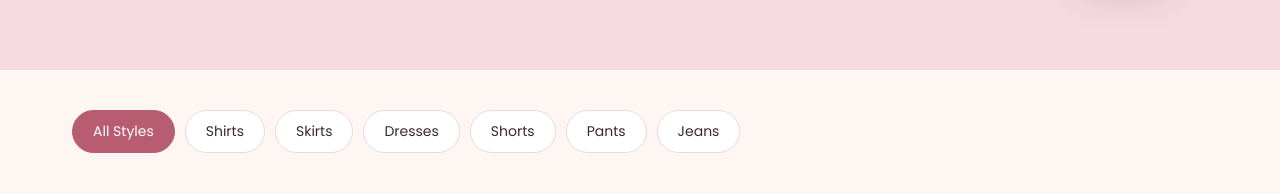
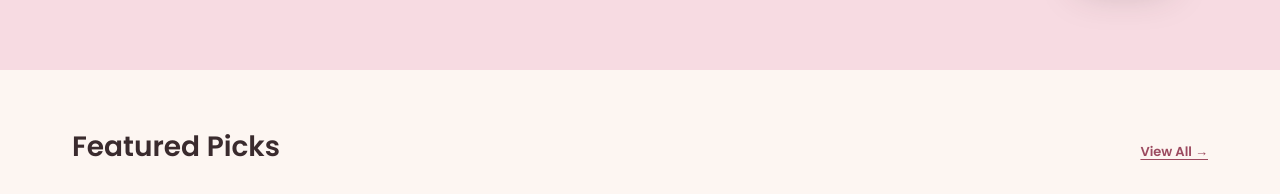
Before and after one commit to vannsreynich23/kith, a Next.js app: page / in a window 1280 px wide. Shown: the part 591-785 px from the top of the page. Built offline with nearby package versions, Linux system fonts and the light colour scheme; a web font is replaced by a local one.

Commit message:
remove category filter buttons

```diff
--- a/src/app/page.js
+++ b/src/app/page.js
@@ -2,7 +2,6 @@ import Link from "next/link";
 import ProductCard from "@/components/productcard";
 import { fetchProducts } from "@/lib/api";
 
-const CATEGORIES = ["All Styles", "Shirts", "Skirts", "Dresses", "Shorts", "Pants", "Jeans"];
 
 export default async function HomePage() {
   const products = await fetchProducts();
@@ -52,14 +51,6 @@ export default async function HomePage() {
         </div>
       </section>
 
-      <div className="filters-row">
-        {CATEGORIES.map((cat, i) => (
-          <button key={cat} className={`pill ${i === 0 ? "active" : ""}`}>
-            {cat}
-          </button>
-        ))}
-      </div>
-
       <section className="section">
         <div className="section-header">
           <h2>Featured Picks</h2>
```
